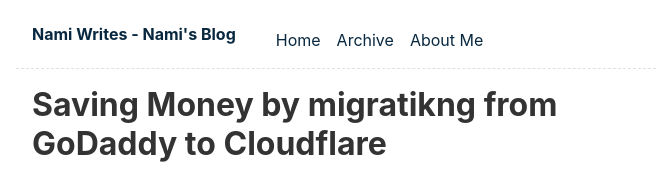
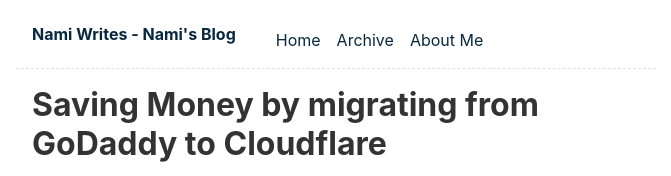
Before and after one commit to nsunami/nami-writes, an Eleventy site: page content/blog/2024-09-24/2024-09-24.md in a window 1280 px wide. Shown: the top 176 px of the page, without its empty margins (304-975 px from the left). Built offline with nearby package versions, Linux system fonts and the light colour scheme; Eleventy itself is replaced by a stand-in of ours; files that its build step writes are made by us from their sources; files whose address does not match are found by name.

Commit message:
fix(blog): Fix typos

```diff
--- a/content/blog/2024-09-24/2024-09-24.md
+++ b/content/blog/2024-09-24/2024-09-24.md
@@ -1,5 +1,5 @@
 ---
-title: Saving Money by migratikng from GoDaddy to Cloudflare
+title: Saving Money by migrating from GoDaddy to Cloudflare
 description: I was overpaying for my domains
 permalink: /ce330198/
 date: 2024-09-24
@@ -10,7 +10,7 @@
 
 I bought domains at GoDaddy a long time ago, but I realized that I'm overpaying too much. I decided that GoDaddy is not for me, not only because the name is too masculine, but also that it has services that I don't use.
 
-My current bill with GoDaddy is as follows  (with taxes and fees):
+My current bill with GoDaddy is as follows (with taxes and fees):
 
 - namisunami.com: $26.83
 - naoyukisunami.com: $22.17
```
